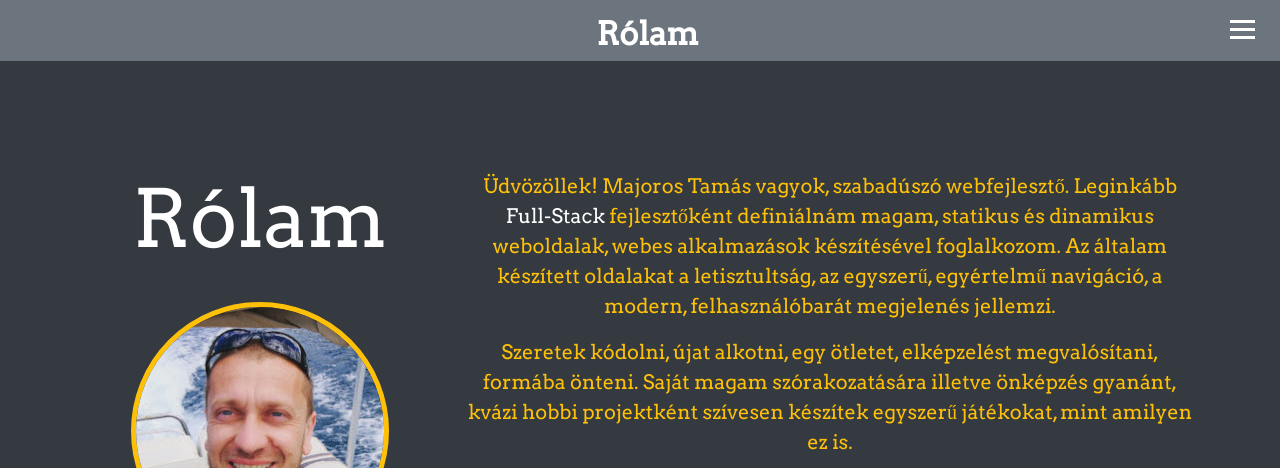
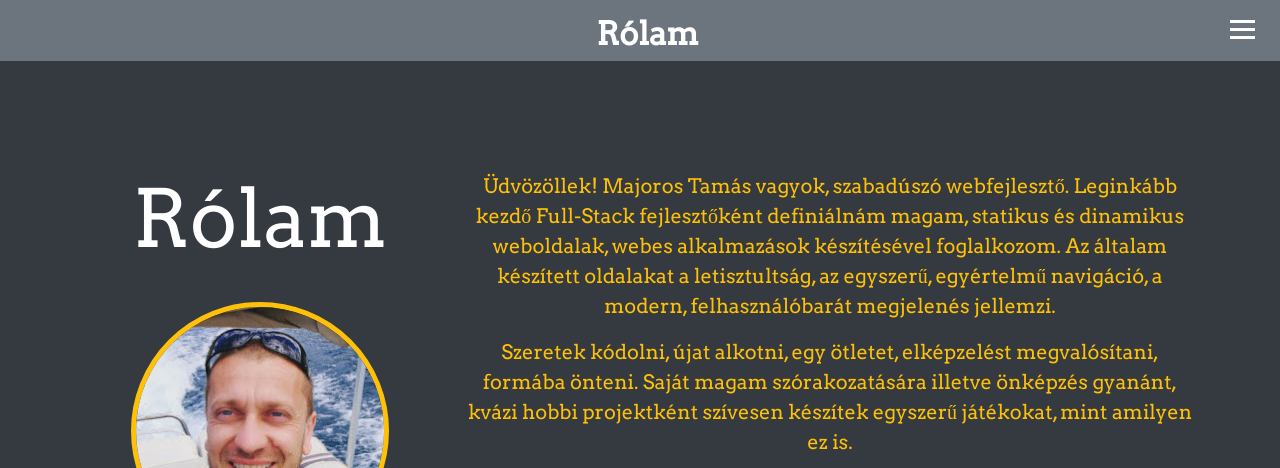
Before and after one commit to Maja0426/type-game, a website: page dist/about.html in a window 1280 px wide. Shown: the top 468 px of the page. Drawn offline with nearby package versions, Linux system fonts and the light colour scheme.

Commit message:
Modify about text

```diff
--- a/dist/about.html
+++ b/dist/about.html
@@ -62,7 +62,7 @@
           <img class="img-fluid" src="./img/portrait.jpg" alt="">
         </div>
         <div class="col-lg-8 lead text-warning text">
-          <p>Üdvözöllek! Majoros Tamás vagyok, szabadúszó webfejlesztő. Leginkább <span class="text-white">Full-Stack</span>
+          <p>Üdvözöllek! Majoros Tamás vagyok, szabadúszó webfejlesztő. Leginkább kezdő Full-Stack
             fejlesztőként definiálnám magam, statikus és dinamikus weboldalak, webes alkalmazások készítésével
             foglalkozom. Az általam készített oldalakat a letisztultság, az egyszerű, egyértelmű navigáció, a modern,
             felhasználóbarát megjelenés jellemzi.</p>
```
